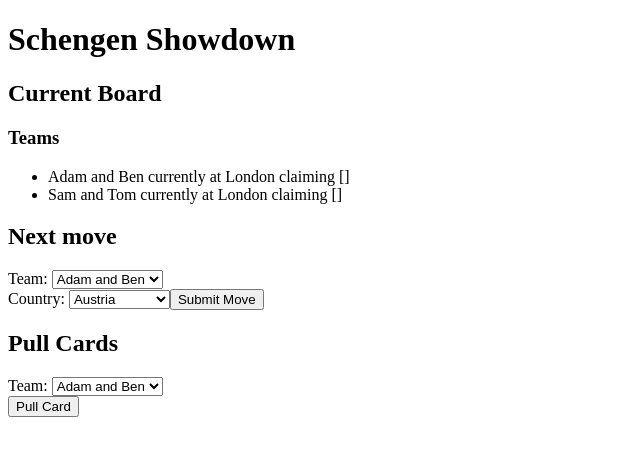
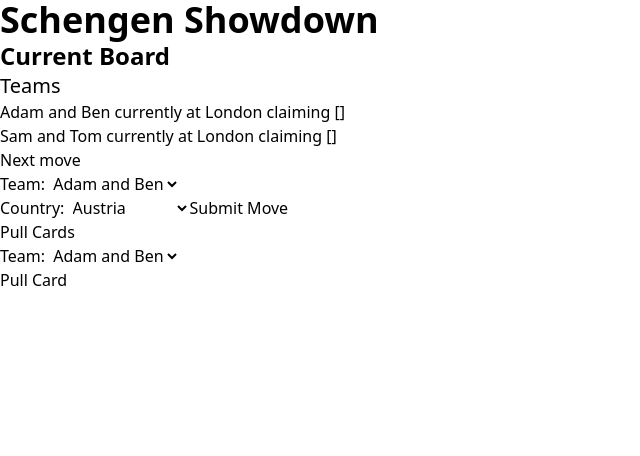
Before and after one commit to divij-sinha/jet-lag-player, a FastAPI app: page / in a window 1280 px wide. Shown: the top 456 px of the page, without its empty margins (0-640 px from the left). Run offline with FastAPI, Linux system fonts and the light colour scheme.

Commit message:
feat: enhance FastAPI routes with request handling and improve HTML styling with Tailwind CSS

```diff
--- a/main.py
+++ b/main.py
@@ -1,6 +1,6 @@
-from fastapi import FastAPI
+from fastapi import FastAPI, Request
 from fastapi.templating import Jinja2Templates
-
+from fastapi.staticfiles import StaticFiles
 from games import SchengenShowdown
 from models import Position
 
@@ -11,24 +11,25 @@
 
 app = FastAPI()
 
+app.mount("/static", StaticFiles(directory="static"), name="static")
 schengen_showdown_s13 = SchengenShowdown("rules/schengenshowdowns13.json")
 print(schengen_showdown_s13.board)
 print("----")
 
 
 @app.get("/")
-def read_root():
-    return templates.TemplateResponse("index.html", {"request": {}, "board": schengen_showdown_s13.board})
+def read_root(request: Request):
+    return templates.TemplateResponse("index.html", {"request": request, "board": schengen_showdown_s13.board})
 
 
 @app.get("/team_travel")
-def team_travel(team_name: str, new_pos: str, cost: int = 0):
+def team_travel(request: Request, team_name: str, new_pos: str, cost: int = 0):
     new_pos = Position(name=new_pos, type="country")
     messages = schengen_showdown_s13.team_travel(team_name, new_pos, cost)
-    return templates.TemplateResponse("index.html", {"request": {}, "board": schengen_showdown_s13.board, "messages": messages})
+    return templates.TemplateResponse("index.html", {"request": request, "board": schengen_showdown_s13.board, "messages": messages})
 
 
 @app.get("/pull_card")
-def pull_card(team_name: str):
+def pull_card(request: Request, team_name: str):
     messages = schengen_showdown_s13.pull_card("main_deck", team_name)
-    return templates.TemplateResponse("index.html", {"request": {}, "board": schengen_showdown_s13.board, "messages": messages})
+    return templates.TemplateResponse("index.html", {"request": request, "board": schengen_showdown_s13.board, "messages": messages})
--- /dev/null
+++ b/static/main.css
@@ -0,0 +1 @@
+@import "tailwindcss";
--- /dev/null
+++ b/static/output.css
@@ -0,0 +1,324 @@
+/*! tailwindcss v4.1.7 | MIT License | https://tailwindcss.com */
+@layer properties;
+@layer theme, base, components, utilities;
+@layer theme {
+  :root, :host {
+    --font-sans: ui-sans-serif, system-ui, sans-serif, "Apple Color Emoji",
+      "Segoe UI Emoji", "Segoe UI Symbol", "Noto Color Emoji";
+    --font-mono: ui-monospace, SFMono-Regular, Menlo, Monaco, Consolas, "Liberation Mono",
+      "Courier New", monospace;
+    --color-white: #fff;
+    --spacing: 0.25rem;
+    --text-xl: 1.25rem;
+    --text-xl--line-height: calc(1.75 / 1.25);
+    --text-2xl: 1.5rem;
+    --text-2xl--line-height: calc(2 / 1.5);
+    --text-4xl: 2.25rem;
+    --text-4xl--line-height: calc(2.5 / 2.25);
+    --font-weight-medium: 500;
+    --font-weight-semibold: 600;
+    --font-weight-bold: 700;
+    --radius-xl: 0.75rem;
+    --default-font-family: var(--font-sans);
+    --default-mono-font-family: var(--font-mono);
+  }
+}
+@layer base {
+  *, ::after, ::before, ::backdrop, ::file-selector-button {
+    box-sizing: border-box;
+    margin: 0;
+    padding: 0;
+    border: 0 solid;
+  }
+  html, :host {
+    line-height: 1.5;
+    -webkit-text-size-adjust: 100%;
+    tab-size: 4;
+    font-family: var(--default-font-family, ui-sans-serif, system-ui, sans-serif, "Apple Color Emoji", "Segoe UI Emoji", "Segoe UI Symbol", "Noto Color Emoji");
+    font-feature-settings: var(--default-font-feature-settings, normal);
+    font-variation-settings: var(--default-font-variation-settings, normal);
+    -webkit-tap-highlight-color: transparent;
+  }
+  hr {
+    height: 0;
+    color: inherit;
+    border-top-width: 1px;
+  }
+  abbr:where([title]) {
+    -webkit-text-decoration: underline dotted;
+    text-decoration: underline dotted;
+  }
+  h1, h2, h3, h4, h5, h6 {
+    font-size: inherit;
+    font-weight: inherit;
+  }
+  a {
+    color: inherit;
+    -webkit-text-decoration: inherit;
+    text-decoration: inherit;
+  }
+  b, strong {
+    font-weight: bolder;
+  }
+  code, kbd, samp, pre {
+    font-family: var(--default-mono-font-family, ui-monospace, SFMono-Regular, Menlo, Monaco, Consolas, "Liberation Mono", "Courier New", monospace);
+    font-feature-settings: var(--default-mono-font-feature-settings, normal);
+    font-variation-settings: var(--default-mono-font-variation-settings, normal);
+    font-size: 1em;
+  }
+  small {
+    font-size: 80%;
+  }
+  sub, sup {
+    font-size: 75%;
+    line-height: 0;
+    position: relative;
+    vertical-align: baseline;
+  }
+  sub {
+    bottom: -0.25em;
+  }
+  sup {
+    top: -0.5em;
+  }
+  table {
+    text-indent: 0;
+    border-color: inherit;
+    border-collapse: collapse;
+  }
+  :-moz-focusring {
+    outline: auto;
+  }
+  progress {
+    vertical-align: baseline;
+  }
+  summary {
+    display: list-item;
+  }
+  ol, ul, menu {
+    list-style: none;
+  }
+  img, svg, video, canvas, audio, iframe, embed, object {
+    display: block;
+    vertical-align: middle;
+  }
+  img, video {
+    max-width: 100%;
+    height: auto;
+  }
+  button, input, select, optgroup, textarea, ::file-selector-button {
+    font: inherit;
+    font-feature-settings: inherit;
+    font-variation-settings: inherit;
+    letter-spacing: inherit;
+    color: inherit;
+    border-radius: 0;
+    background-color: transparent;
+    opacity: 1;
+  }
+  :where(select:is([multiple], [size])) optgroup {
+    font-weight: bolder;
+  }
+  :where(select:is([multiple], [size])) optgroup option {
+    padding-inline-start: 20px;
+  }
+  ::file-selector-button {
+    margin-inline-end: 4px;
+  }
+  ::placeholder {
+    opacity: 1;
+  }
+  @supports (not (-webkit-appearance: -apple-pay-button))  or (contain-intrinsic-size: 1px) {
+    ::placeholder {
+      color: currentcolor;
+      @supports (color: color-mix(in lab, red, red)) {
+        color: color-mix(in oklab, currentcolor 50%, transparent);
+      }
+    }
+  }
+  textarea {
+    resize: vertical;
+  }
+  ::-webkit-search-decoration {
+    -webkit-appearance: none;
+  }
+  ::-webkit-date-and-time-value {
+    min-height: 1lh;
+    text-align: inherit;
+  }
+  ::-webkit-datetime-edit {
+    display: inline-flex;
+  }
+  ::-webkit-datetime-edit-fields-wrapper {
+    padding: 0;
+  }
+  ::-webkit-datetime-edit, ::-webkit-datetime-edit-year-field, ::-webkit-datetime-edit-month-field, ::-webkit-datetime-edit-day-field, ::-webkit-datetime-edit-hour-field, ::-webkit-datetime-edit-minute-field, ::-webkit-datetime-edit-second-field, ::-webkit-datetime-edit-millisecond-field, ::-webkit-datetime-edit-meridiem-field {
+    padding-block: 0;
+  }
+  :-moz-ui-invalid {
+    box-shadow: none;
+  }
+  button, input:where([type="button"], [type="reset"], [type="submit"]), ::file-selector-button {
+    appearance: button;
+  }
+  ::-webkit-inner-spin-button, ::-webkit-outer-spin-button {
+    height: auto;
+  }
+  [hidden]:where(:not([hidden="until-found"])) {
+    display: none !important;
+  }
+}
+@layer utilities {
+  .static {
+    position: static;
+  }
+  .mx-auto {
+    margin-inline: auto;
+  }
+  .flex {
+    display: flex;
+  }
+  .items-center {
+    align-items: center;
+  }
+  .gap-x-4 {
+    column-gap: calc(var(--spacing) * 4);
+  }
+  .rounded-xl {
+    border-radius: var(--radius-xl);
+  }
+  .bg-white {
+    background-color: var(--color-white);
+  }
+  .p-6 {
+    padding: calc(var(--spacing) * 6);
+  }
+  .text-2xl {
+    font-size: var(--text-2xl);
+    line-height: var(--tw-leading, var(--text-2xl--line-height));
+  }
+  .text-4xl {
+    font-size: var(--text-4xl);
+    line-height: var(--tw-leading, var(--text-4xl--line-height));
+  }
+  .text-xl {
+    font-size: var(--text-xl);
+    line-height: var(--tw-leading, var(--text-xl--line-height));
+  }
+  .font-bold {
+    --tw-font-weight: var(--font-weight-bold);
+    font-weight: var(--font-weight-bold);
+  }
+  .font-medium {
+    --tw-font-weight: var(--font-weight-medium);
+    font-weight: var(--font-weight-medium);
+  }
+  .font-semibold {
+    --tw-font-weight: var(--font-weight-semibold);
+    font-weight: var(--font-weight-semibold);
+  }
+  .shadow-lg {
+    --tw-shadow: 0 10px 15px -3px var(--tw-shadow-color, rgb(0 0 0 / 0.1)), 0 4px 6px -4px var(--tw-shadow-color, rgb(0 0 0 / 0.1));
+    box-shadow: var(--tw-inset-shadow), var(--tw-inset-ring-shadow), var(--tw-ring-offset-shadow), var(--tw-ring-shadow), var(--tw-shadow);
+  }
+  .outline {
+    outline-style: var(--tw-outline-style);
+    outline-width: 1px;
+  }
+}
+@property --tw-font-weight {
+  syntax: "*";
+  inherits: false;
+}
+@property --tw-shadow {
+  syntax: "*";
+  inherits: false;
+  initial-value: 0 0 #0000;
+}
+@property --tw-shadow-color {
+  syntax: "*";
+  inherits: false;
+}
+@property --tw-shadow-alpha {
+  syntax: "<percentage>";
+  inherits: false;
+  initial-value: 100%;
+}
+@property --tw-inset-shadow {
+  syntax: "*";
+  inherits: false;
+  initial-value: 0 0 #0000;
+}
+@property --tw-inset-shadow-color {
+  syntax: "*";
+  inherits: false;
+}
+@property --tw-inset-shadow-alpha {
+  syntax: "<percentage>";
+  inherits: false;
+  initial-value: 100%;
+}
+@property --tw-ring-color {
+  syntax: "*";
+  inherits: false;
+}
+@property --tw-ring-shadow {
+  syntax: "*";
+  inherits: false;
+  initial-value: 0 0 #0000;
+}
+@property --tw-inset-ring-color {
+  syntax: "*";
+  inherits: false;
+}
+@property --tw-inset-ring-shadow {
+  syntax: "*";
+  inherits: false;
+  initial-value: 0 0 #0000;
+}
+@property --tw-ring-inset {
+  syntax: "*";
+  inherits: false;
+}
+@property --tw-ring-offset-width {
+  syntax: "<length>";
+  inherits: false;
+  initial-value: 0px;
+}
+@property --tw-ring-offset-color {
+  syntax: "*";
+  inherits: false;
+  initial-value: #fff;
+}
+@property --tw-ring-offset-shadow {
+  syntax: "*";
+  inherits: false;
+  initial-value: 0 0 #0000;
+}
+@property --tw-outline-style {
+  syntax: "*";
+  inherits: false;
+  initial-value: solid;
+}
+@layer properties {
+  @supports ((-webkit-hyphens: none) and (not (margin-trim: inline))) or ((-moz-orient: inline) and (not (color:rgb(from red r g b)))) {
+    *, ::before, ::after, ::backdrop {
+      --tw-font-weight: initial;
+      --tw-shadow: 0 0 #0000;
+      --tw-shadow-color: initial;
+      --tw-shadow-alpha: 100%;
+      --tw-inset-shadow: 0 0 #0000;
+      --tw-inset-shadow-color: initial;
+      --tw-inset-shadow-alpha: 100%;
+      --tw-ring-color: initial;
+      --tw-ring-shadow: 0 0 #0000;
+      --tw-inset-ring-color: initial;
+      --tw-inset-ring-shadow: 0 0 #0000;
+      --tw-ring-inset: initial;
+      --tw-ring-offset-width: 0px;
+      --tw-ring-offset-color: #fff;
+      --tw-ring-offset-shadow: 0 0 #0000;
+      --tw-outline-style: solid;
+    }
+  }
+}
--- a/templates/index.html
+++ b/templates/index.html
@@ -7,20 +7,21 @@
     <meta name="viewport" content="width=device-width,initial-scale=1" />
     <meta name="description" content="" />
     <link rel="icon" href="favicon.png">
+    <link href="{{ url_for('static', path='/output.css') }}" rel="stylesheet">
 </head>
 
 <body>
-    <h1>Schengen Showdown</h1>
+    <h1 class="text-4xl font-bold">Schengen Showdown</h1>
     {% if messages %}
-    <h2> Messages</h2>
+    <h2 class="text-2xl font-semibold"> Messages</h2>
     <ul>
         {% for message in messages %}
         <li>{{ message }}</li>
         {% endfor %}
     </ul>
     {% endif %}
-    <h2>Current Board</h2>
-    <h3>Teams</h3>
+    <h2 class="text-2xl font-semibold">Current Board</h2>
+    <h3 class="text-xl font-medium">Teams</h3>
     <ul>
         {% for team, val in board.teams.items() %}
         <li>
```
